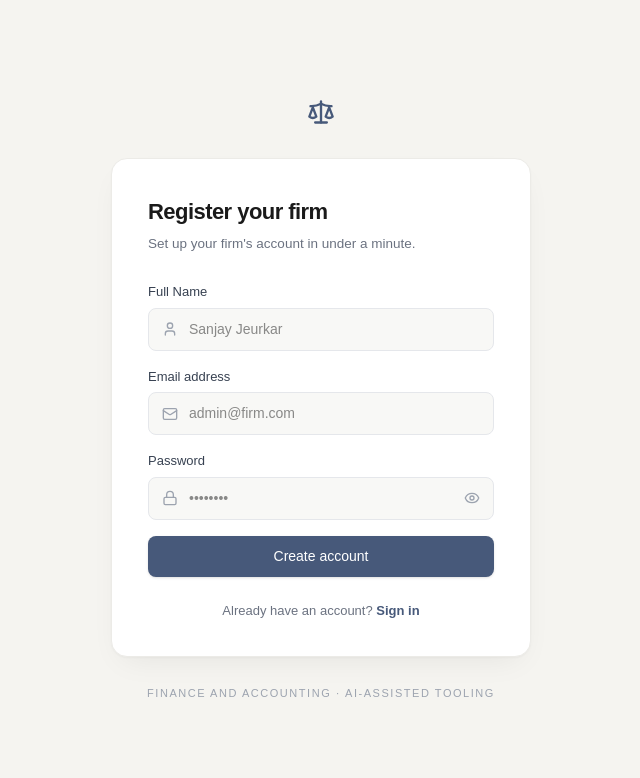
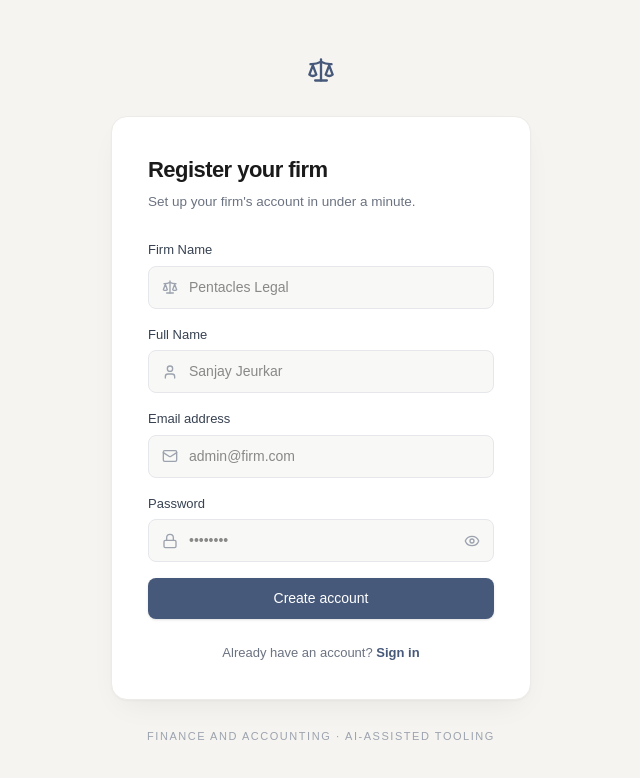
Before and after one commit to sharmanjeurkar-dev/invoice-generator, a Next.js app in the folder src/ui/: page /login in a window 1280 px wide. Both pictures are taken after a click on the button "Register your firm". Shown: the top 778 px of the page, without its empty margins (319-959 px from the left). Built offline with nearby package versions, Linux system fonts and the light colour scheme; no server answers.

Commit message:
tab name changed

```diff
--- /dev/null
+++ b/src/ui/app/agent/layout.tsx
@@ -0,0 +1,11 @@
+// Inside app/agent/layout.tsx (Brand new file!)
+import { Metadata } from "next";
+
+export const metadata: Metadata = {
+  title: "Ledger",
+};
+
+// Only ONE export default here!
+export default function AgentLayout({ children }: { children: React.ReactNode }) {
+  return <>{children}</>;
+}
--- /dev/null
+++ b/src/ui/app/login/layout.tsx
@@ -0,0 +1,10 @@
+// app/login/layout.tsx
+import { Metadata } from "next";
+
+export const metadata: Metadata = {
+  title: "Login",
+};
+
+export default function LoginLayout({ children }: { children: React.ReactNode }) {
+  return <>{children}</>;
+}
--- a/src/ui/app/login/page.tsx
+++ b/src/ui/app/login/page.tsx
@@ -6,7 +6,8 @@ import { Scale, Mail, Lock, Loader2, Eye, EyeOff, User } from "lucide-react";
 
 export default function LoginPage() {
   const [isLogin, setIsLogin] = useState(true);
-  const [name, setName] = useState(""); // 👈 Added state for Name
+  const [firmName, setFirmName] = useState("")
+  const [name, setName] = useState("");
   const [email, setEmail] = useState("");
   const [password, setPassword] = useState("");
   const [showPassword, setShowPassword] = useState(false);
@@ -27,12 +28,13 @@ export default function LoginPage() {
         window.location.href = "/agent";
       } else {
         // 👈 Passed the name securely into Supabase's user_metadata
-        const { error } = await supabase.auth.signUp({
+       const { error } = await supabase.auth.signUp({
           email,
           password,
           options: {
             data: {
-              full_name: name
+              full_name: name,
+              firm_name: firmName // 👈 Send the firm name to the SQL trigger!
             }
           }
         });
@@ -110,6 +112,29 @@ export default function LoginPage() {
         <form onSubmit={handleAuth} className="space-y-4">
 
           {/* 👈 Conditionally render the Name field ONLY during registration */}
+
+          {!isLogin && (
+            <div>
+              <label className="block text-[13px] font-medium mb-1.5" style={{ color: "#374151" }}>
+                Firm Name
+              </label>
+              <div className="relative">
+                <Scale
+                  className="absolute left-3.5 top-1/2 -translate-y-1/2 h-[16px] w-[16px]"
+                  style={{ color: "#9CA3AF" }}
+                />
+                <input
+                  type="text"
+                  required
+                  value={firmName}
+                  onChange={(e) => setFirmName(e.target.value)}
+                  className="field-input w-full rounded-lg pl-10 pr-3.5 py-2.5 text-[14px]"
+                  style={{ color: "#1A1A1A" }}
+                  placeholder="Pentacles Legal"
+                />
+              </div>
+            </div>
+          )}
           {!isLogin && (
             <div>
               <label className="block text-[13px] font-medium mb-1.5" style={{ color: "#374151" }}>
--- /dev/null
+++ b/src/ui/app/settings/layout.tsx
@@ -0,0 +1,10 @@
+// app/settings/layout.tsx
+import { Metadata } from "next";
+
+export const metadata: Metadata = {
+  title: "Settings | Pentacles",
+};
+
+export default function SettingsLayout({ children }: { children: React.ReactNode }) {
+  return <>{children}</>;
+}
```
